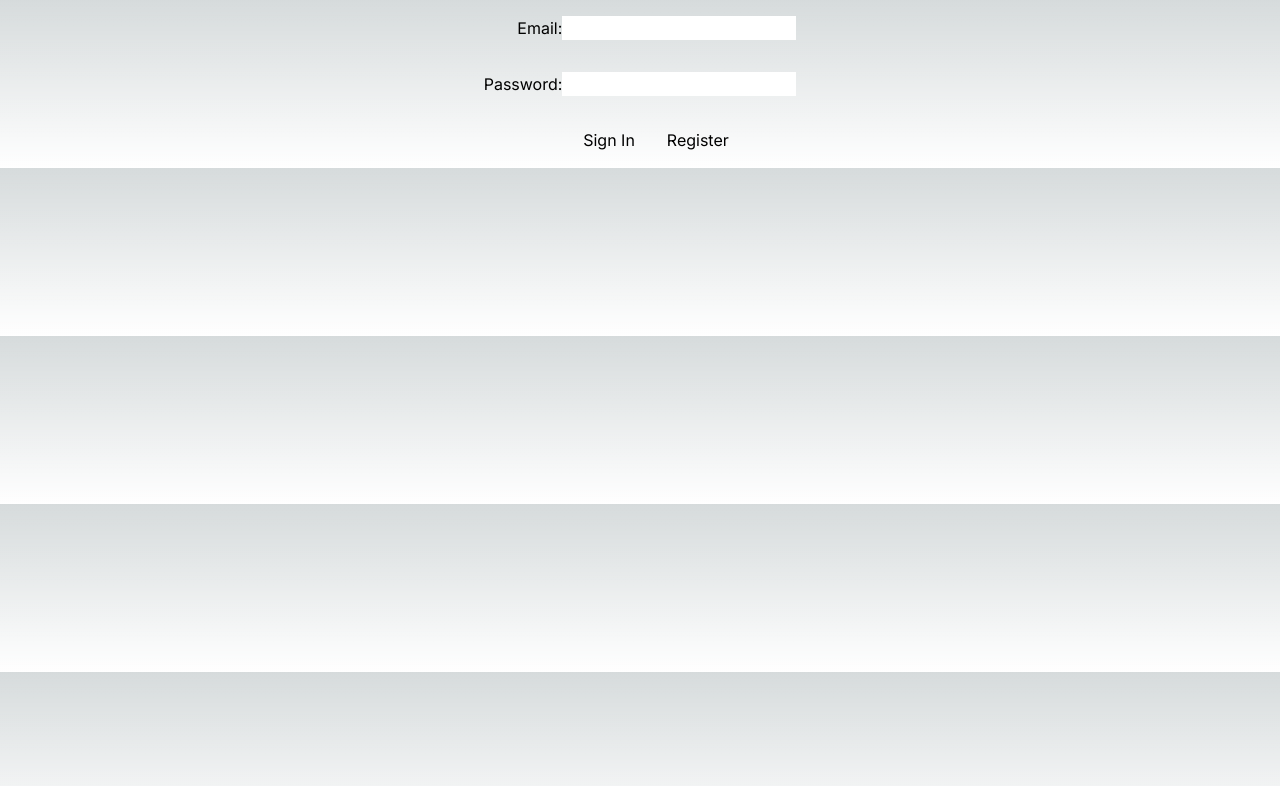
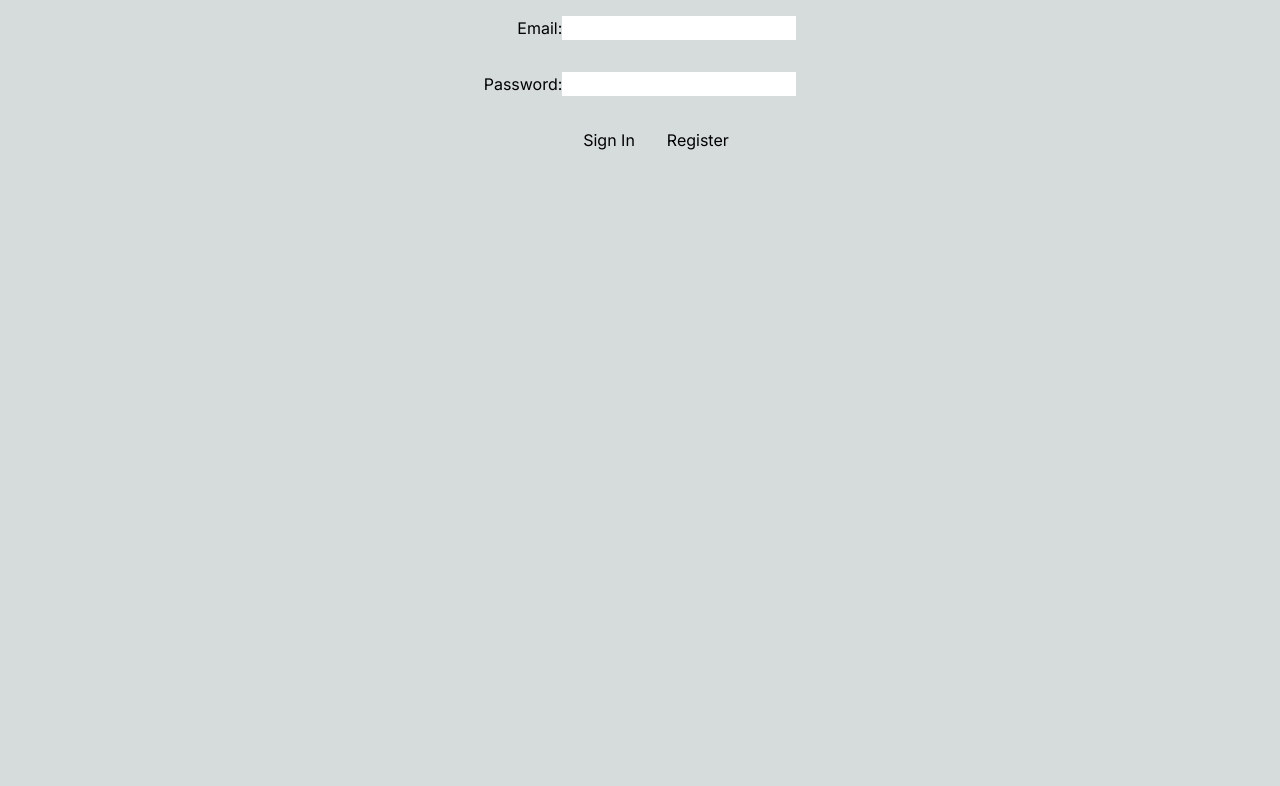
Before and after one commit to brewswain/quoted-code-challenge, a Next.js app: page /login in a window 1280 px wide. Shown: the top 786 px of the page. Built offline with nearby package versions, Linux system fonts and the light colour scheme; no server answers.

Commit message:
Update globals.css

```diff
--- a/app/globals.css
+++ b/app/globals.css
@@ -11,17 +11,18 @@
 @media (prefers-color-scheme: dark) {
   :root {
     --foreground-rgb: 255, 255, 255;
-    --background-start-rgb: 0, 0, 0;
-    --background-end-rgb: 0, 0, 0;
+    --background-start-rgb: 22,27,34;
+    --background-end-rgb: 22,27,34
   }
 }
 
 body {
   color: rgb(var(--foreground-rgb));
-  background: linear-gradient(
+  /* background: linear-gradient(
       to bottom,
       transparent,
       rgb(var(--background-end-rgb))
     )
-    rgb(var(--background-start-rgb));
+    rgb(var(--background-start-rgb)); */
+    background-color: rgb(var(--background-start-rgb));
 }
```
